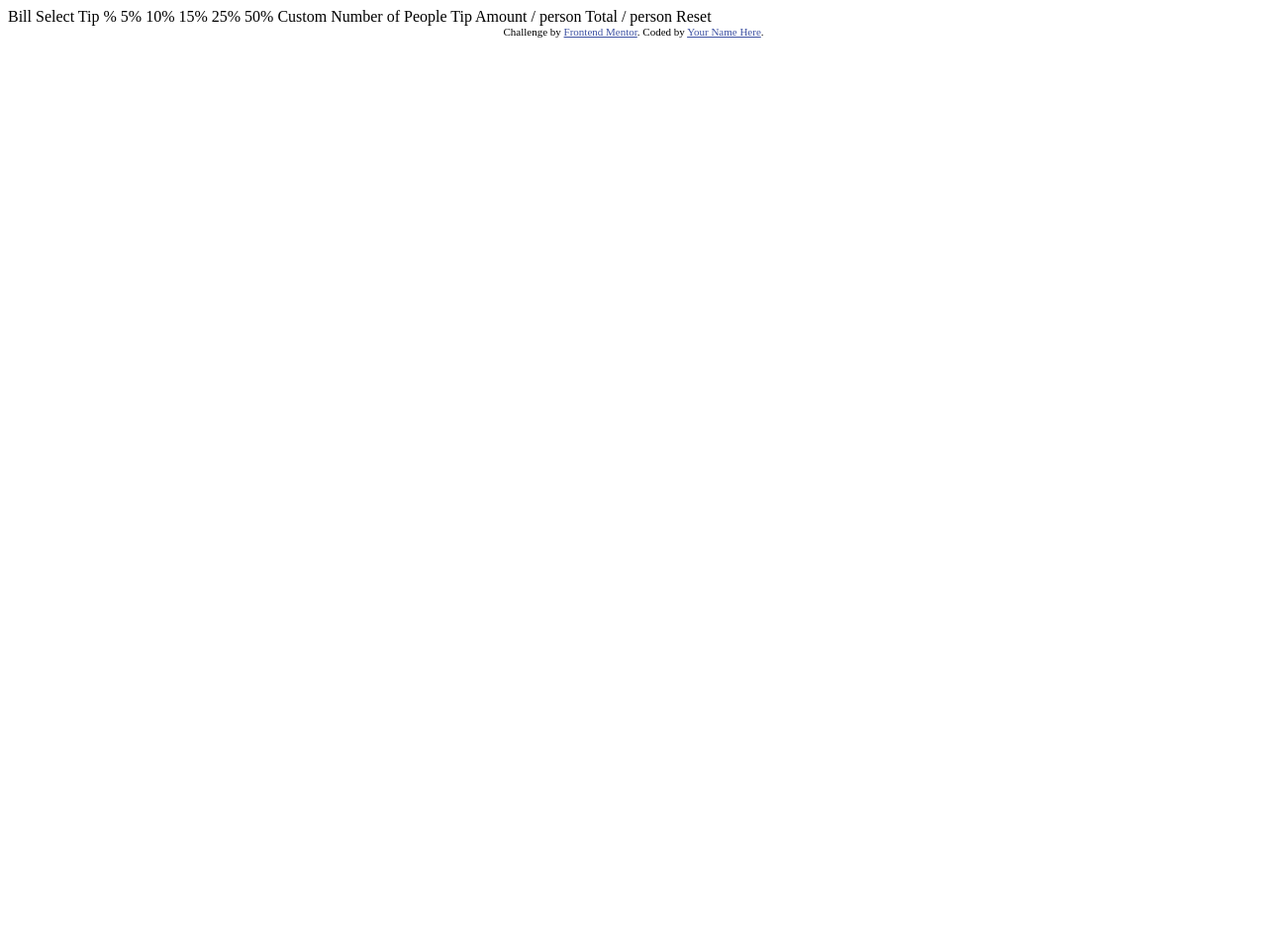
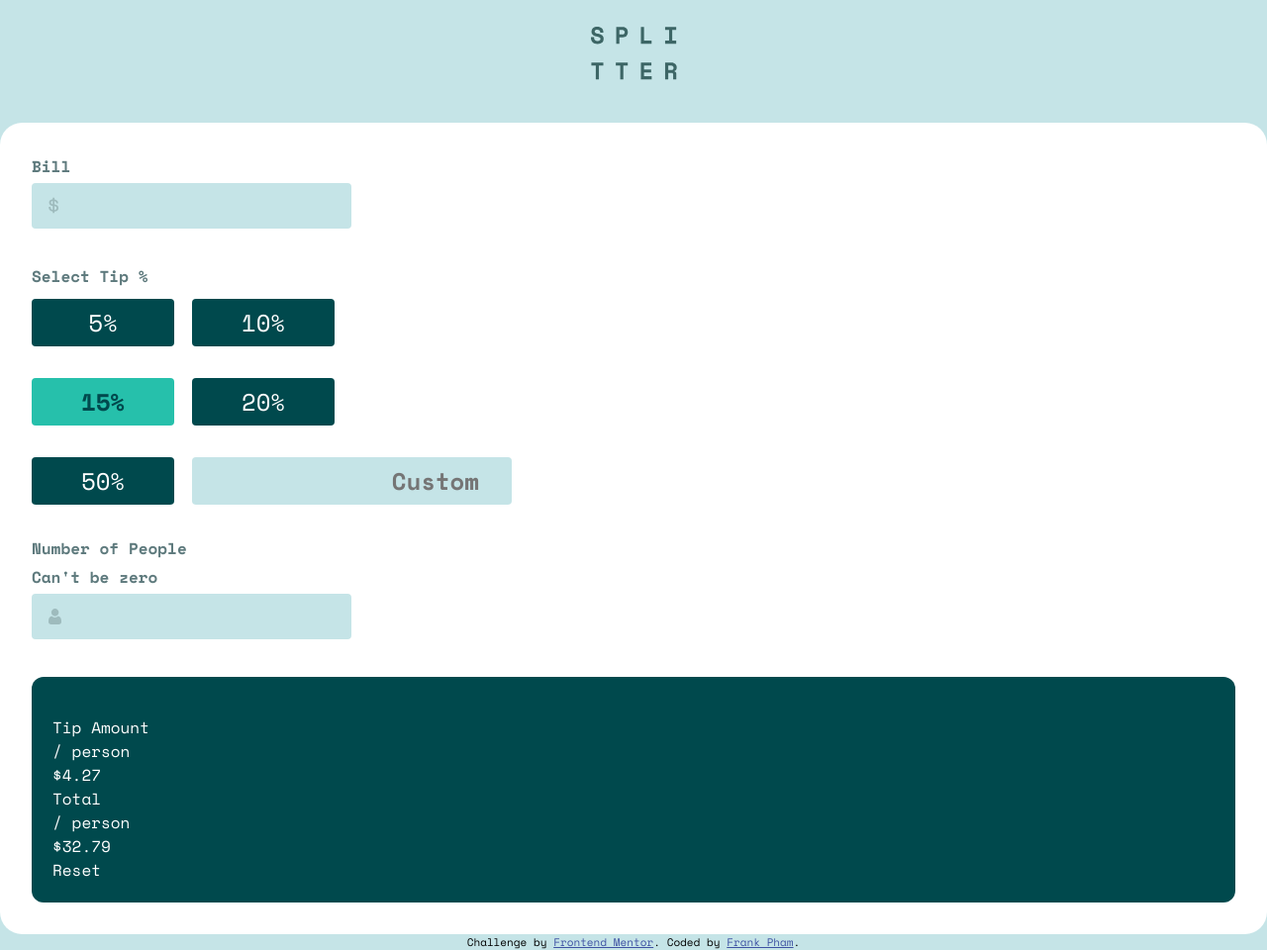
Before and after one commit to francisphamsd/tip-calculator-app, a plain HTML site: page index.html in a window 1280 px wide. Shown: the whole page at 99% size. Before the commit the page ends 800 px from the top, so only its background shows below. Drawn offline with nearby package versions, Linux system fonts and the light colour scheme.

Commit message:
finished index.html and 90% of style.css

```diff
--- a/index.html
+++ b/index.html
@@ -1,44 +1,75 @@
 <!DOCTYPE html>
 <html lang="en">
   <head>
-  <meta charset="UTF-8">
-  <meta name="viewport" content="width=device-width, initial-scale=1.0"> <!-- displays site properly based on user's device -->
+    <meta charset="UTF-8" />
+    <meta name="viewport" content="width=device-width, initial-scale=1.0" />
+    <!-- displays site properly based on user's device -->
 
-  <link rel="icon" type="image/png" sizes="32x32" href="./images/favicon-32x32.png">
+    <link
+      rel="icon"
+      type="image/png"
+      sizes="32x32"
+      href="./images/favicon-32x32.png"
+    />
+    <link rel="stylesheet" href="./main/style.css" />
 
     <title>Frontend Mentor | Tip calculator app</title>
-
-  <!-- Feel free to remove these styles or customise in your own stylesheet 👍 -->
-  <style>
-    .attribution { font-size: 11px; text-align: center; }
-    .attribution a { color: hsl(228, 45%, 44%); }
-  </style>
   </head>
   <body>
+    <div class="logo">
+      <img src="./images/logo.svg" alt="tip calculator logo" />
+    </div>
 
-  Bill
+    <div class="tip-calculator">
+      <div class="partOne">
+        <label for="">Bill</label>
+        <input type="number" class="input bill-input" id="bill-input" />
+        <label for="">Select Tip %</label>
+        <div class="tip">
+          <div class="tips tip-5">5%</div>
+          <div class="tips tip-10">10%</div>
+          <div class="tips tip-15 active-tip">15%</div>
+          <div class="tips tip-20">20%</div>
+          <div class="tips tip-50">50%</div>
+          <div id="input-custom">
+            <input type="number" class="tip-custom" placeholder="Custom" />
+          </div>
+        </div>
+        <div class="peopleLabel">
+          <label for="">Number of People</label>
+          <label for="" class="error">Can't be zero</label>
+        </div>
+        <input type="number" class="input people-input" id="people-input" />
+      </div>
 
-  Select Tip %
-  5%
-  10%
-  15%
-  25%
-  50%
-  Custom
+      <div class="result">
+        <div class="tip-amount">
+          <div class="text">
+            <p>Tip Amount</p>
+            <p class="person">/ person</p>
+          </div>
+          <div class="amount" id="tip-amount">$4.27</div>
+        </div>
 
-  Number of People
+        <div class="total">
+          <div class="text">
+            <p>Total</p>
+            <p class="person">/ person</p>
+          </div>
+          <div class="amount" id="tip-total">$32.79</div>
+        </div>
 
-  Tip Amount
-  / person
-
-  Total
-  / person
-
-  Reset
+        <div class="reset">Reset</div>
+      </div>
+    </div>
 
     <div class="attribution">
-    Challenge by <a href="https://www.frontendmentor.io?ref=challenge" target="_blank">Frontend Mentor</a>.
-    Coded by <a href="#">Your Name Here</a>.
+      Challenge by
+      <a href="https://www.frontendmentor.io?ref=challenge" target="_blank"
+        >Frontend Mentor</a
+      >. Coded by <a href="#">Frank Pham</a>.
     </div>
+
+    <script src="./main/script.js"></script>
   </body>
 </html>
--- /dev/null
+++ b/main/style.css
@@ -0,0 +1,127 @@
+@import url("https://fonts.googleapis.com/css2?family=Space+Mono:wght@400;500;700&display=swap");
+
+:root {
+  /* Primary */
+  --cyan-prim: hsl(172, 67%, 45%);
+  /* Neutral */
+  --cyan-neu-10: hsl(183, 100%, 15%);
+  --cyan-neu-8: hsl(186, 14%, 43%);
+  --cyan-neu-6: hsl(184, 14%, 56%);
+  --cyan-neu-4: hsl(185, 41%, 84%);
+  --cyan-neu-2: hsl(189, 41%, 97%);
+  --white: hsl(0, 0%, 100%);
+}
+
+*,
+*::after,
+*::before {
+  padding: 0;
+  margin: 0;
+  box-sizing: border-box;
+}
+
+html {
+  /* font-size: 62.5%; */
+}
+
+body {
+  font-family: "Space Mono", monospace;
+  background-color: var(--cyan-neu-4);
+  height: 100vh;
+  width: 100%;
+}
+
+.logo {
+  text-align: center;
+  padding: 1.7rem 0 2.3rem 0;
+}
+
+.tip-calculator {
+  padding: 2rem;
+  background-color: var(--white);
+  border-radius: 1.4rem;
+
+  display: flex;
+  flex-direction: column;
+}
+
+label {
+  color: var(--cyan-neu-8);
+  display: block;
+  font-weight: 700;
+  margin-bottom: 0.3rem;
+}
+
+input {
+  border: none;
+  outline: none;
+  border-radius: 4px;
+  padding: 5px;
+  padding-right: 18px;
+  text-align: right;
+  font-size: 24px;
+  font-family: inherit;
+  font-weight: 700;
+  color: var(--cyan-neu-10);
+  background: var(--cyan-neu-2) 17px no-repeat;
+  background: var(--cyan-neu-4) 17px no-repeat;
+}
+
+.bill-input {
+  background-image: url("../images/icon-dollar.svg");
+  margin-bottom: 36px;
+}
+
+.tip {
+  margin-top: 0.7rem;
+  margin-bottom: 2rem;
+
+  display: grid;
+  grid-template-columns: 144px 144px;
+  row-gap: 2em;
+  column-gap: 18px;
+}
+
+.tips {
+  background-color: var(--cyan-neu-10);
+  color: var(--white);
+  border-radius: 4px;
+  height: 48px;
+  font-size: 24px;
+  cursor: pointer;
+
+  display: flex;
+  align-items: center;
+  justify-content: center;
+}
+
+.active-tip {
+  font-weight: 700;
+  background-color: var(--cyan-prim);
+  color: var(--cyan-neu-10);
+}
+
+.tip-custom {
+  height: 48px;
+  display: inline;
+}
+
+.people-input {
+  background-image: url("../images/icon-person.svg");
+  margin-bottom: 2.4rem;
+}
+
+.result {
+  background-color: var(--cyan-neu-10);
+  color: var(--white);
+  border-radius: 12px;
+  padding: 39px 21px 21px 21px;
+}
+
+.attribution {
+  font-size: 11px;
+  text-align: center;
+}
+.attribution a {
+  color: hsl(228, 45%, 44%);
+}
```
Also changed, not shown: main/script.js (added). Lines whose indentation alone changed are shown as unchanged.
